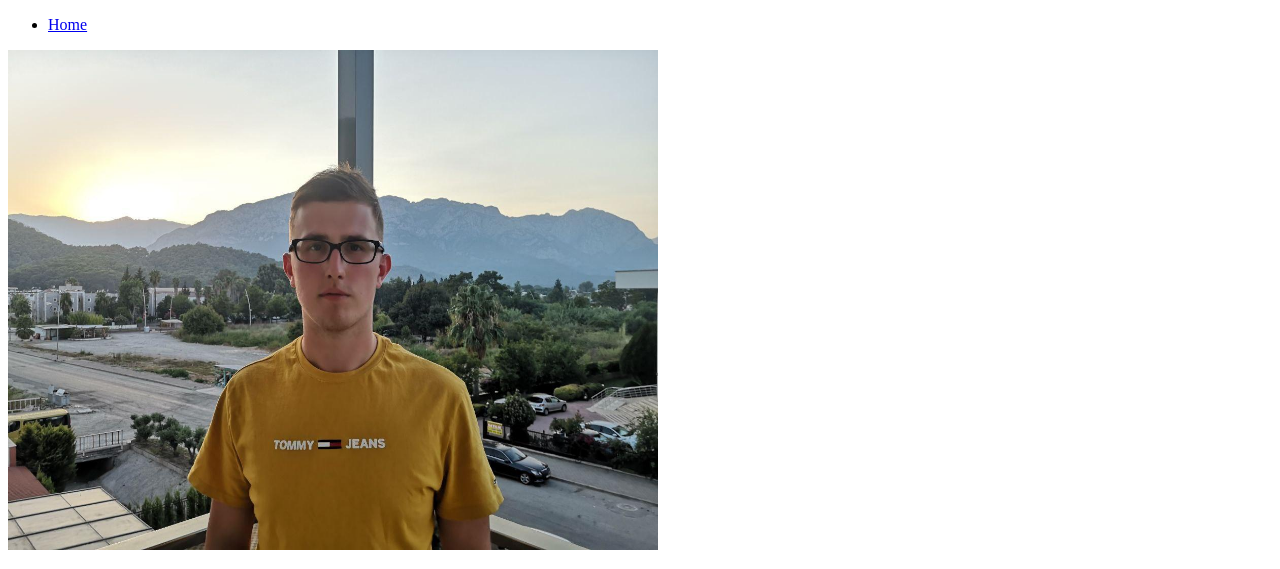
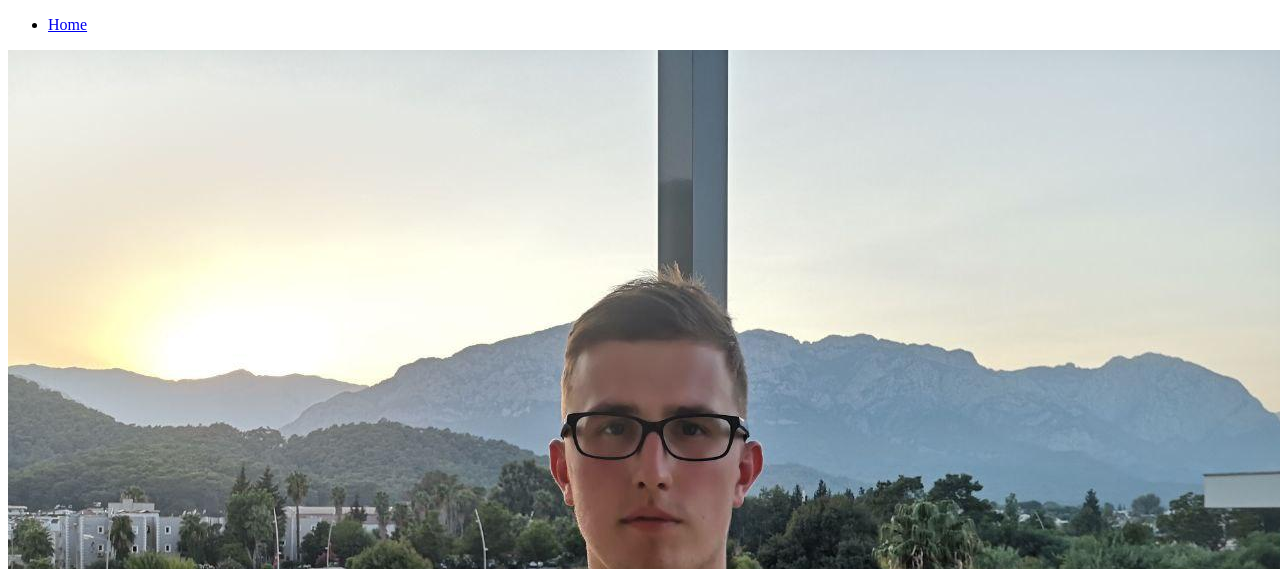
Before and after one commit to KulchytskiyDmytro/KulchytskiyDmytro.github.io, a plain HTML site: page practice1/practice1.html in a window 1280 px wide. Shown: the top 569 px of the page. Drawn offline with Linux system fonts and the light colour scheme; files that its build step writes are made by us from their sources.

Commit message:
commit to master

```diff
--- a/css/style2.css
+++ b/css/style2.css
@@ -1,5 +1,5 @@
 
 div.photo {
-	width= 50%;
-	height=50%;
+	width= 50px;
+	height=50px;
 }
--- a/practice1/practice1.html
+++ b/practice1/practice1.html
@@ -10,7 +10,7 @@ and open the template in the editor.
         <meta charset="UTF-8">
 
         <meta name="viewport" content="width=device-width, initial-scale=1.0">
-        <link rel="stylesheet" href="../style2.css"/>
+        <link rel="stylesheet" href="../../style2.css"/>
     </head>
 
     <body>
@@ -18,7 +18,7 @@ and open the template in the editor.
             <li><a href="../index.html">Home</a></li>
         </ul>
         <div class="photo">
-            <img src="images/i'm.jpg" width="650" height="500">
+            <img src="images/i'm.jpg">
         </div>
         <div>
             <h1>Kulchytskiy Dmytro</h1>
```
